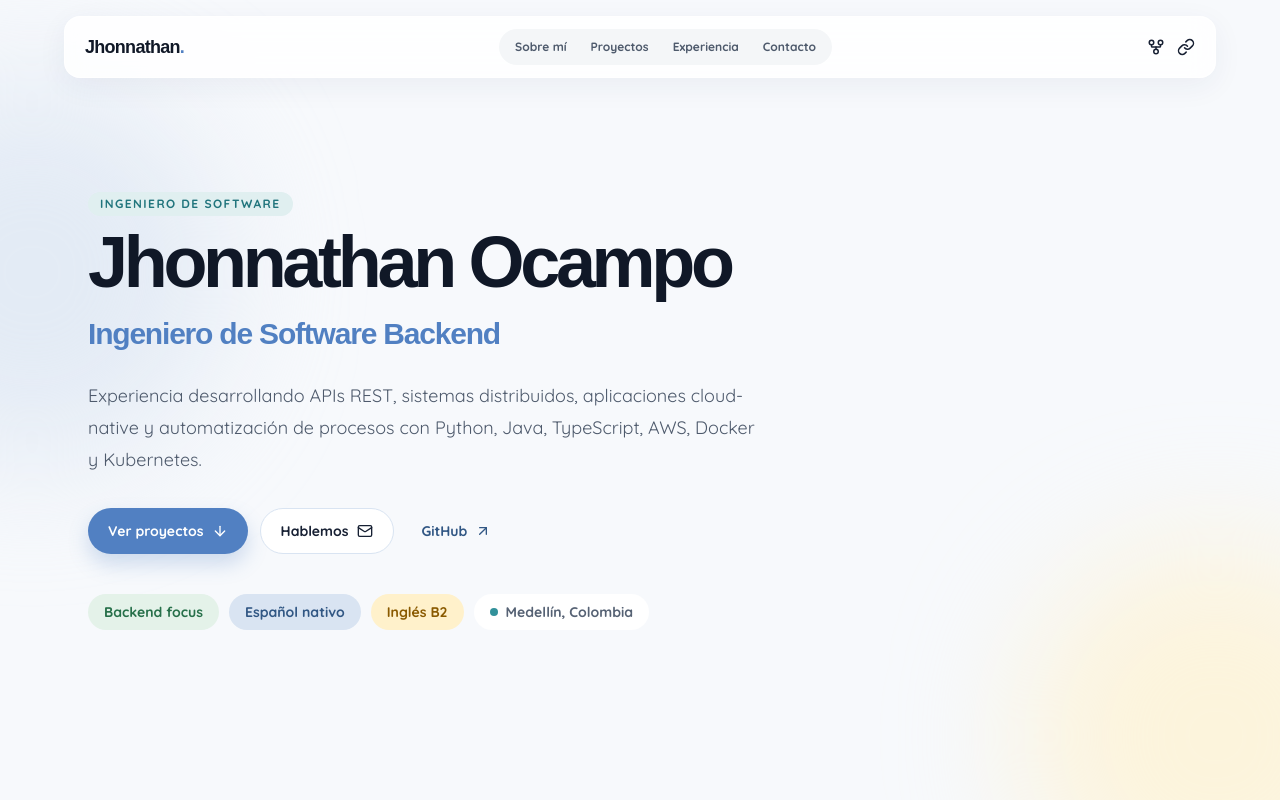
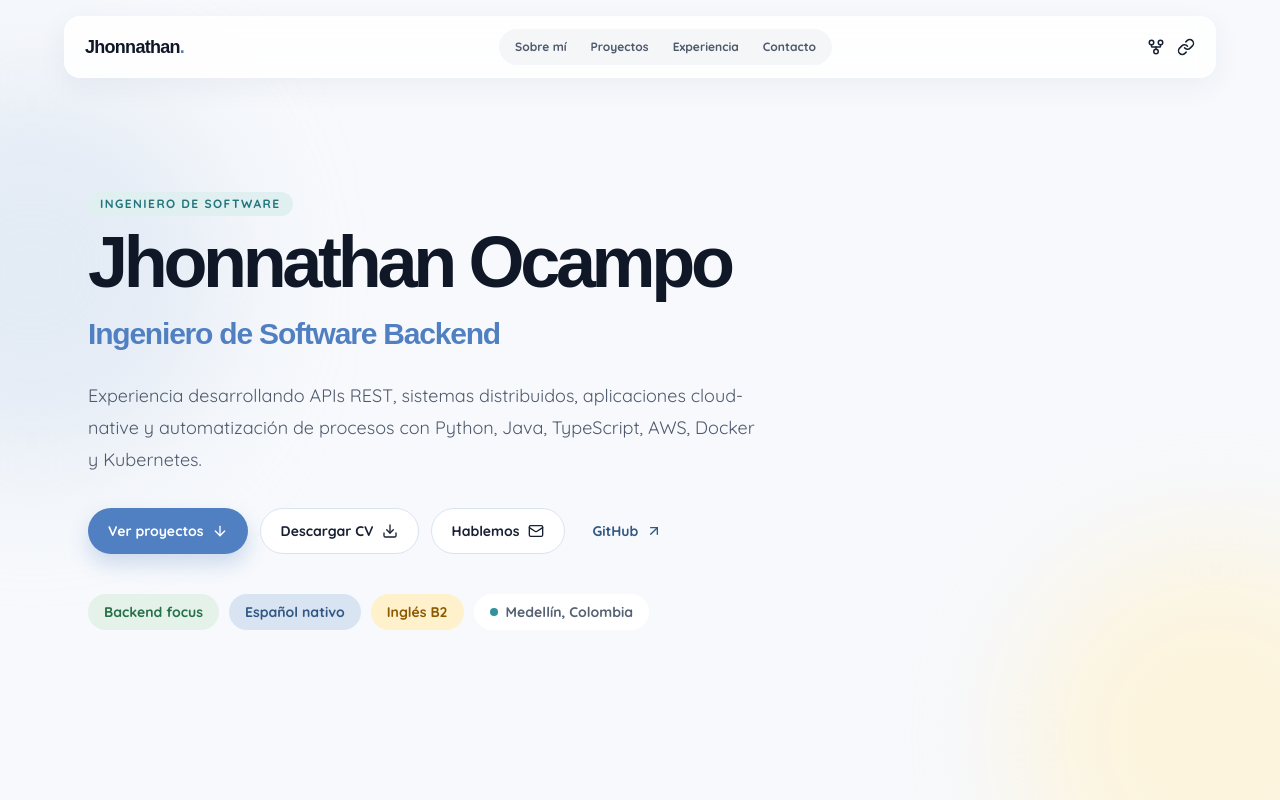
Before and after one commit to Jhonnathan93/Portfolio, a React (Vite) app: page / in a window 1280 px wide. Shown: the top 800 px of the page. Built offline with nearby package versions, Linux system fonts and the light colour scheme; a web font is replaced by a local one.

Commit message:
Add CV download button to portfolio

```diff
--- a/src/App.tsx
+++ b/src/App.tsx
@@ -3,6 +3,7 @@ import {
   ArrowUpRight,
   BriefcaseBusiness,
   Code2,
+  Download,
   ExternalLink,
   GitFork,
   GraduationCap,
@@ -178,11 +179,13 @@ function Button({
   children,
   variant = 'primary',
   className = '',
+  download = false,
 }: {
   href: string
   children: React.ReactNode
   variant?: 'primary' | 'secondary' | 'light'
   className?: string
+  download?: boolean
 }) {
   const styles = variant === 'primary'
     ? 'bg-[#5180c2] text-white shadow-[0_10px_20px_rgba(81,128,194,0.25)] hover:bg-[#426eac]'
@@ -193,6 +196,7 @@ function Button({
   return (
     <a
       href={href}
+      download={download}
       className={`inline-flex items-center justify-center gap-2 rounded-full px-5 py-3 text-sm font-bold transition duration-200 ${styles} ${className}`}
     >
       {children}
@@ -276,6 +280,7 @@ function App() {
             <p className="mt-7 max-w-2xl text-lg leading-8 text-[#4e5a6c]">Experiencia desarrollando APIs REST, sistemas distribuidos, aplicaciones cloud-native y automatización de procesos con Python, Java, TypeScript, AWS, Docker y Kubernetes.</p>
             <div className="mt-8 flex flex-wrap gap-3">
               <Button href="#proyectos">Ver proyectos <ArrowDown size={16} /></Button>
+              <Button href="/Jhonnathan-Ocampo-CV.pdf" variant="secondary" download>Descargar CV <Download size={16} /></Button>
               <Button href={`mailto:${profile.email}`} variant="secondary">Hablemos <Mail size={16} /></Button>
               <a href={profile.github} target="_blank" rel="noreferrer" className="inline-flex items-center justify-center gap-2 rounded-full px-4 py-3 text-sm font-bold text-[#315784] transition hover:bg-[#d9e4f2]">GitHub <ArrowUpRight size={16} /></a>
             </div>
```
Also changed, not shown: 1 other file (tests, documents, lock files or other folders).
